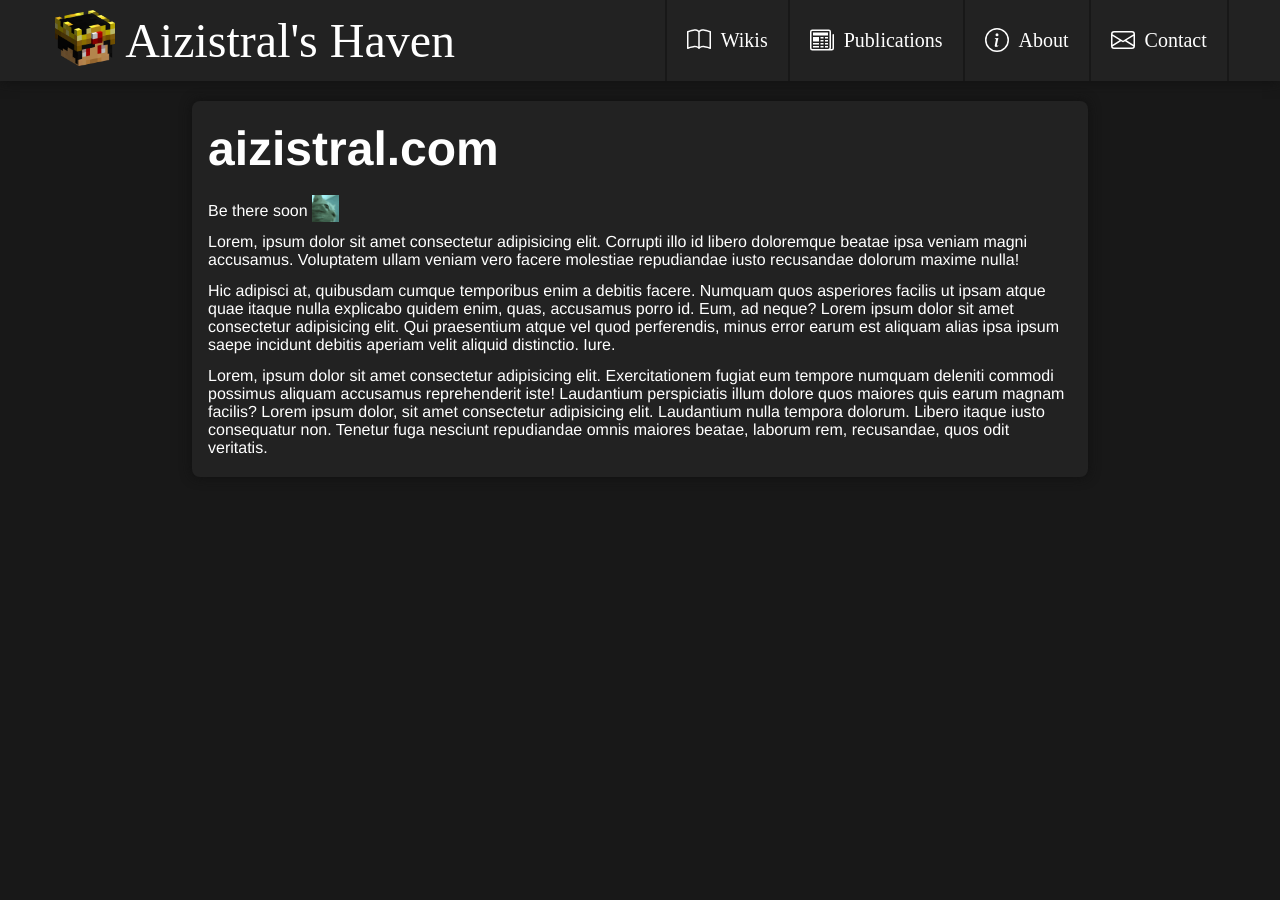
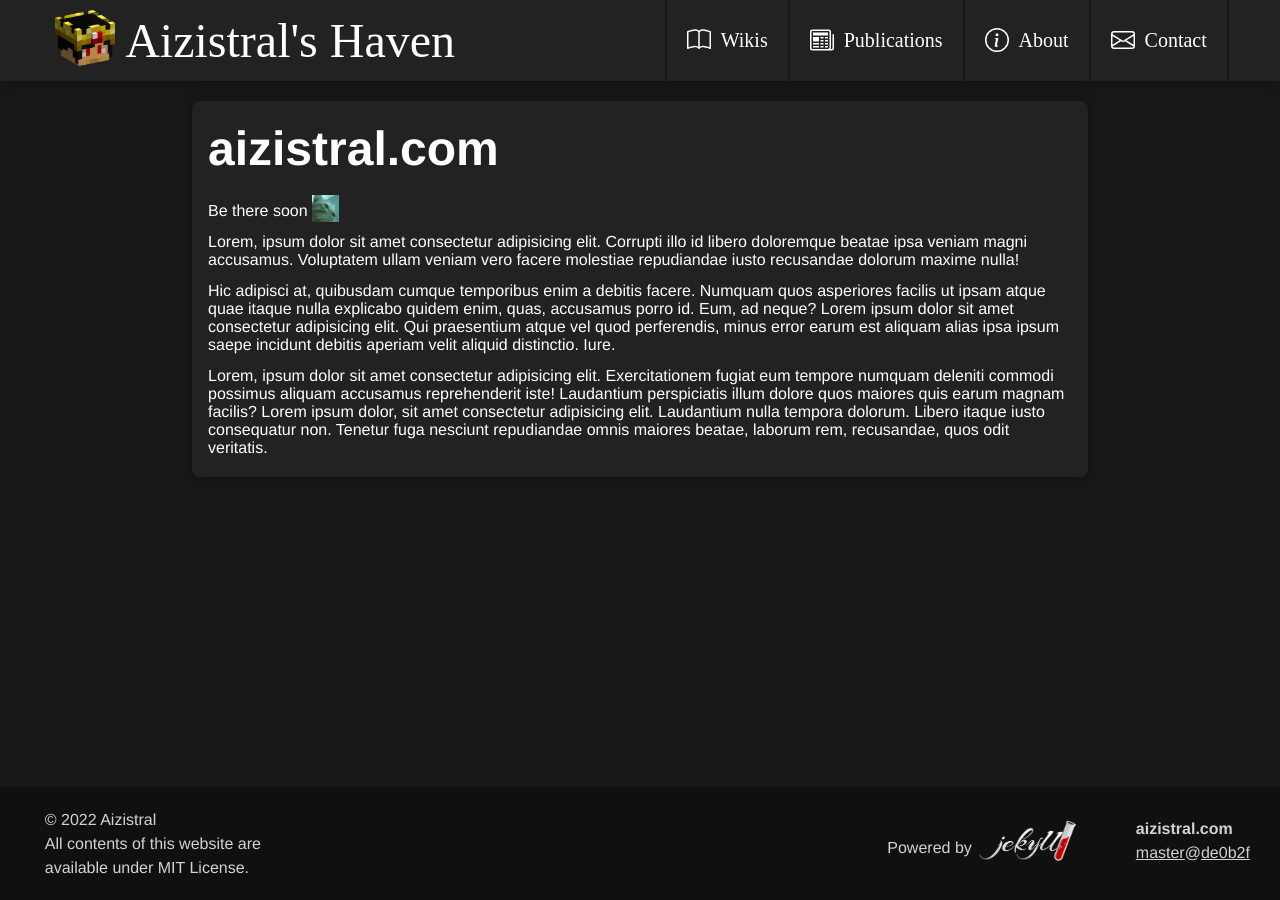
Before and after one commit to Aizistral-Studios/aizistral.com, a Jekyll site: the page built from index.html, in a window 1280 px wide. Built offline with Jekyll 4.4.1, drawn with Linux system fonts in a browser that asks for light colours.

Commit message:
Make footer happen

```diff
--- a/_layouts/default.html
+++ b/_layouts/default.html
@@ -52,7 +52,17 @@
 				</div>
 			</nav>
 		</header>
+
 		{{ content }}
+
+		<footer>
+			<p class="footer-text">&copy; 2022 Aizistral<br />
+				All contents of this website are<br />available under MIT License.</p>
+			<div class="footer-right">
+				<p class="footer-text jekyll-text">Powered by <a href="https://jekyllrb.com"><img class="jekyll-logo" src="/assets/images/jekyll_light.png" alt="Jekyll Logo"></a></p>
+				<p class="footer-text"><strong>aizistral.com</strong><br /><a class="footer-link" href="https://github.com/Aizistral-Studios/aizistral.com">master</a>@<a class="footer-link" href=" https://github.com/Aizistral-Studios/aizistral.com/commit/de0b2fc22237d5b05c1aa6ac99ab411f7941bf70">de0b2f</a></p>
+			</div>
+		</footer>
 	</body>
 
 </html>
--- a/_sass/main.scss
+++ b/_sass/main.scss
@@ -10,7 +10,15 @@ html {
 }
 
 body {
+	display: flex;
+	flex-direction: column;
+	flex-wrap: nowrap;
 	background-color: #181818;
+	color: white;
+	min-height: 100vh;
+}
+
+:any-link {
 	color: white;
 }
 
@@ -97,7 +105,7 @@ nav {
 	border-right: #181818 solid 2px;
 }
 
-.header-button:hover, .header-button:hover .header-button_text {
+.header-button:hover {
 	background-color: #1d1d1d;
 	color: #FF7C11;
 }
@@ -106,7 +114,49 @@ nav {
 	margin-right: 10px;
 }
 
-:any-link {
+footer {
+	display: flex;
+	flex-direction: row;
+	flex-wrap: wrap;
+	justify-content: space-between;
+	align-items: center;
+	margin-top: auto;
+	border-top: #101010 solid 1px;
+	background-color: #101010;
+	color: lightgray;
+}
+
+.footer-text {
+	margin: 20px;
+	margin-left: 3.5%;
+	margin-right: 3.5%;
+	line-height: 1.5rem;
+	font-size: 1rem;
+	max-width: 33%;
+}
+
+.footer-right {
+	display: flex;
+	flex-direction: row;
+	flex-wrap: nowrap;
+}
+
+.jekyll-logo {
+	max-height: 3rem;
+	transform: translateY(0.75rem);
+}
+
+.jekyll-text {
+	transform: translateY(-0.75rem);
+	white-space: nowrap;
+	margin-right: 100px;
+}
+
+.footer-link {
+	color: lightgray;
+}
+
+.footer-link:hover, .footer-link:active {
 	color: white;
 }
 
```
Also changed, not shown: assets/images/jekyll_light.png (added).
